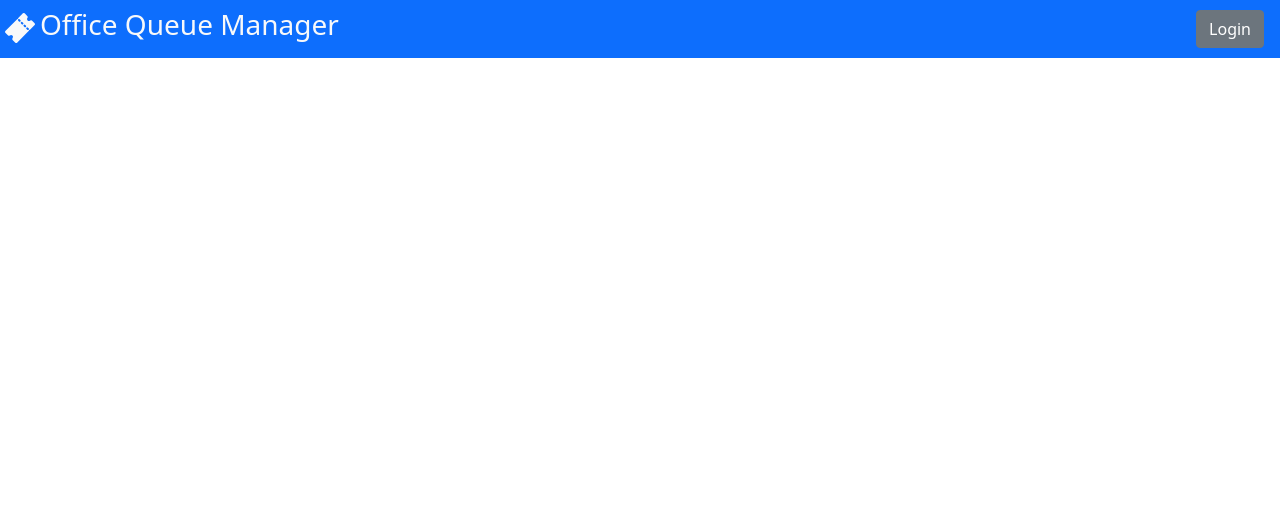
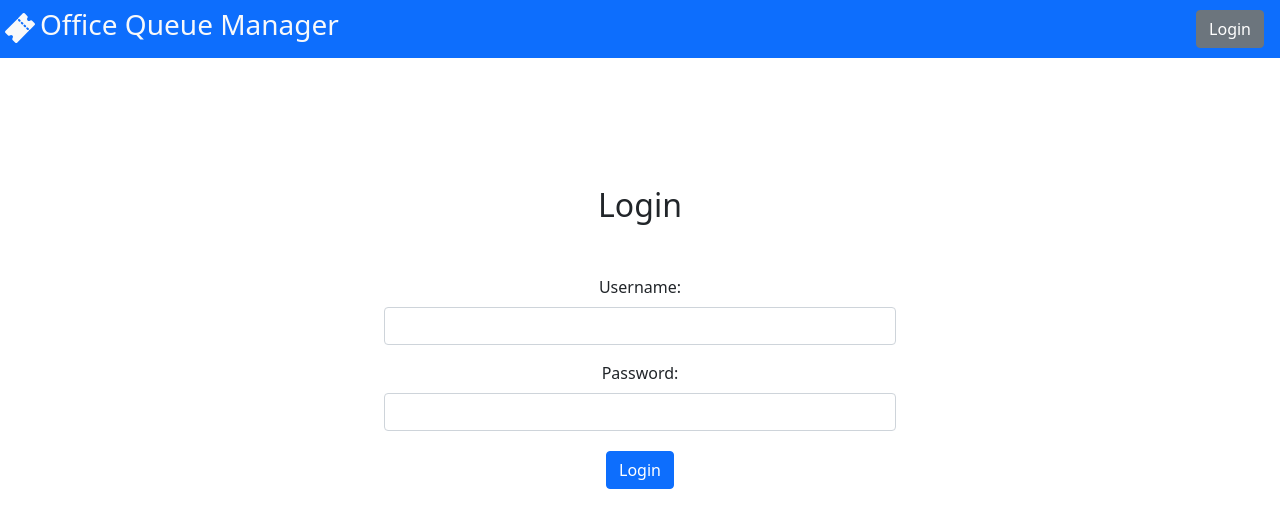
Before and after one commit to ISS-P06/office-queue-management, a React (Create React App) app in the folder client/: page /login in a window 1280 px wide. Shown: the top 528 px of the page. Built offline with nearby package versions, Linux system fonts and the light colour scheme; no server answers.

Commit message:
Linked login page & Converted component

```diff
--- a/client/package.json
+++ b/client/package.json
@@ -8,10 +8,12 @@
     "@testing-library/user-event": "^12.8.3",
     "axios": "^0.23.0",
     "bootstrap": "^5.1.3",
+    "passport": "^0.5.0",
     "react": "^17.0.2",
     "react-bootstrap": "^1.6.4",
     "react-dom": "^17.0.2",
     "react-icons": "^4.3.1",
+    "react-router": "^5.2.1",
     "react-router-dom": "^5.3.0",
     "react-scripts": "4.0.3",
     "validator": "^13.6.0",
--- a/client/src/App.js
+++ b/client/src/App.js
@@ -5,6 +5,7 @@ import { api_login, api_logout, api_getUserInfo } from './api';
 import { Row, Col, Container } from 'react-bootstrap';
 import { useState, useEffect } from 'react';
 import AppNavbar from './components/AppNavbar';
+import Authenticator from './components/Authenticator';
 
 function App() {
   // loggedIn: whether the user is logged in or not
@@ -151,7 +152,7 @@ function App() {
                 configDone={configDone}
               />
             ) : (
-              <div />
+              <Authenticator login={doLogin}/>
             )}
           </Route>
 
--- a/client/src/components/Authenticator.css
+++ b/client/src/components/Authenticator.css
@@ -1,7 +1,18 @@
 h2 {
     text-align: center;
+    margin: 0 0 10%;
 }
 
 .main {
-    margin: 10% 30%;
+    padding: 10% 30%;
+    background-color: white;
 }
+
+.btn-primary {
+    margin: 20px 0;
+}
+
+Form.Label {
+    background-color: white;
+    text-align: left;
+}
--- a/client/src/components/Authenticator.js
+++ b/client/src/components/Authenticator.js
@@ -1,83 +1,55 @@
 import React from 'react';
+import { useState } from 'react';
 import {Form, Button} from 'react-bootstrap'
 import './Authenticator.css'
 
-class Authenticator extends React.Component {
+function Authenticator(props) {
+    const [username, setUsername] = useState('');
+    const [password, setPassword] = useState('');
 
-    constructor(props) {
-        super(props);
-        this.state = {
-            username: '',
-            password: '',
+
+    const handleSubmit = () => {
+
+        const credentials = { username, password };
+        props.login(credentials);
+
     };
-
-        this.handleUsernameChange = this.handleUsernameChange.bind(this);
-        this.handlePasswordChange = this.handlePasswordChange.bind(this);
-        this.handleSubmit = this.handleSubmit.bind(this);
-    }
-
-    handleUsernameChange(event) {
-        this.setState({
-            username: event.target.value,
-        });
-    }
-
-    handlePasswordChange(event) {
-        this.setState({
-            password: event.target.value,
-        });
-    }
-
-    handleSubmit(event) {
-        /*TO DO*/
-        fetch('/api/sessions', {
-            method: 'POST',
-            headers: {
-              'Content-Type': 'application/json',
-            },
-            body: JSON.stringify(this.state),
-          });
-    }
-
-    render() {
 
     return (
         <div className="main">
-            <Form>
+        <Form calssName="LoginForm">
             <div>
             <h2>Login</h2>
             </div>
-                <Form.Group calssName="mb-3">
+            <Form.Group calssName="mb-3" controlId='username'>
                 <Form.Label>
                     Username:
                 </Form.Label>
                 <Form.Control
                     className="mb-3"
                     type="text"
-                        value={this.state.username}
-                        onChange = {this.handleUsernameChange}>
+                    onChange = {(e)=> setUsername(e.target.value)}
+                >
                 </Form.Control>
             </Form.Group>
-                <Form.Group calssName="mb-3">
+            <Form.Group calssName="mb-3" controlId='password'>
                 <Form.Label>
                     Password:
                 </Form.Label>
                 <Form.Control
                     type="password"
-                        value={this.state.password}
-                        onChange = {this.handlePasswordChange}>
+                    onChange = {(e)=> setPassword(e.target.value)}
+                >
                 </Form.Control>
             </Form.Group>
-                <Button
+            <Button calssName="LoginButton"
                 variant="primary"
-                    type="submit"
-                    value="Submit"
-                    onSubmit={this.handleSubmit}>
-                    Submit</Button>
+                onClick={handleSubmit}>
+                Login</Button>
         </Form>
         </div>
     );
-    }
+
 }
 
 export default Authenticator;
```
Also changed, not shown: 1 other file (tests, documents, lock files or other folders). Lines whose indentation alone changed are shown as unchanged.
